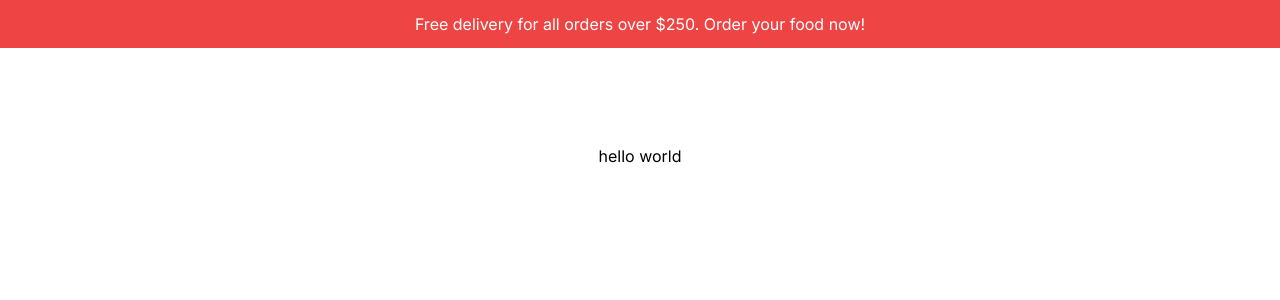
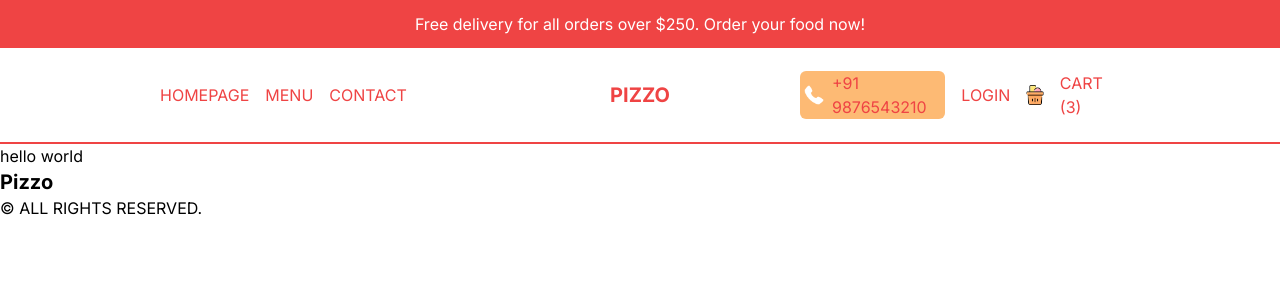
Before and after one commit to SAF2k/food-devlivery-app, a Next.js app: page / in a window 1280 px wide. Shown: the top 300 px of the page. Built offline with nearby package versions, Linux system fonts and the light colour scheme.

Commit message:
nav footer added

```diff
--- a/src/app/layout.tsx
+++ b/src/app/layout.tsx
@@ -1,6 +1,9 @@
+import { Inter } from "next/font/google";
+
+import "./globals.css";
 import Notification from "@/components/Notification";
-import "./globals.css";
-import { Inter } from "next/font/google";
+import Navbar from "@/components/Navbar";
+import Footer from "@/components/Footer";
 
 const inter = Inter({ subsets: ["latin"] });
 
@@ -19,9 +22,9 @@ export default function RootLayout({
       <body className={inter.className}>
         <div>
           <Notification />
-          {/* <Navbar/> */}
+          <Navbar/>
           {children}
-          {/* <Footer /> */}
+          <Footer />
         </div>
       </body>
     </html>
--- a/src/app/page.tsx
+++ b/src/app/page.tsx
@@ -2,7 +2,7 @@ import Image from 'next/image'
 
 export default function Home() {
   return (
-    <main className="flex min-h-screen flex-col items-center justify-between p-24">
+    <main>
       hello world
     </main>
   )
--- /dev/null
+++ b/src/components/CartIcon.tsx
@@ -0,0 +1,15 @@
+import Image from "next/image"
+import Link from "next/link"
+
+const CartIcon = () => {
+  return (
+   <Link href="/cart" className="flex items-center gap-4">
+    <div className="relative w-8 h-8 md:w-5 md:h-5">
+        <Image src="/cart.png" alt="image" fill/>
+    </div>
+    <span>Cart (3)</span>
+   </Link>
+  )
+}
+
+export default CartIcon
--- /dev/null
+++ b/src/components/Footer.tsx
@@ -0,0 +1,12 @@
+import Link from "next/link"
+
+const Footer = () => {
+  return (
+    <div>
+        <Link href="/" className="font-bold text-xl">Pizzo</Link>
+        <p>&copy; ALL RIGHTS RESERVED.</p>
+    </div>
+  )
+}
+
+export default Footer
--- /dev/null
+++ b/src/components/Navbar.tsx
@@ -0,0 +1,39 @@
+import Image from "next/image";
+import Link from "next/link";
+
+import CartIcon from "@/components/CartIcon";
+
+const Navbar = () => {
+  const user = false;
+  return (
+    <div className="flex h-12 items-center justify-between border-b-2 border-b-red-500 p-4 uppercase text-red-500 md:h-24 lg:px-20 xl:px-40">
+      {/* LIFT LINKS  */}
+      <div className="hidden flex-1 gap-4 md:flex">
+        <Link href="/">HomePage</Link>
+        <Link href="/menu">Menu</Link>
+        <Link href="/">Contact</Link>
+      </div>
+      {/* LOGO  */}
+      <div className="flex-1 text-xl md:text-center md:font-bold">
+        <Link href="/">Pizzo</Link>
+      </div>
+      {/* Mobile Menu  */}
+      <div className="md:hidden">{/* <Menu /> */}</div>
+      {/* Right Links  */}
+      <div className="hidden flex-1 items-center justify-end gap-4 md:flex">
+        <div className="top-3 flex cursor-pointer items-center gap-2 rounded-md bg-orange-300 px-1 md:absolute lg:static">
+          <Image src="/phone.png" alt="image" width={20} height={20} />
+          <span>+91 9876543210</span>
+        </div>
+        {!user ? (
+          <Link href="/login">Login</Link>
+        ) : (
+          <Link href="/profile">Orders</Link>
+        )}
+        <CartIcon />
+      </div>
+    </div>
+  );
+};
+
+export default Navbar;
```
